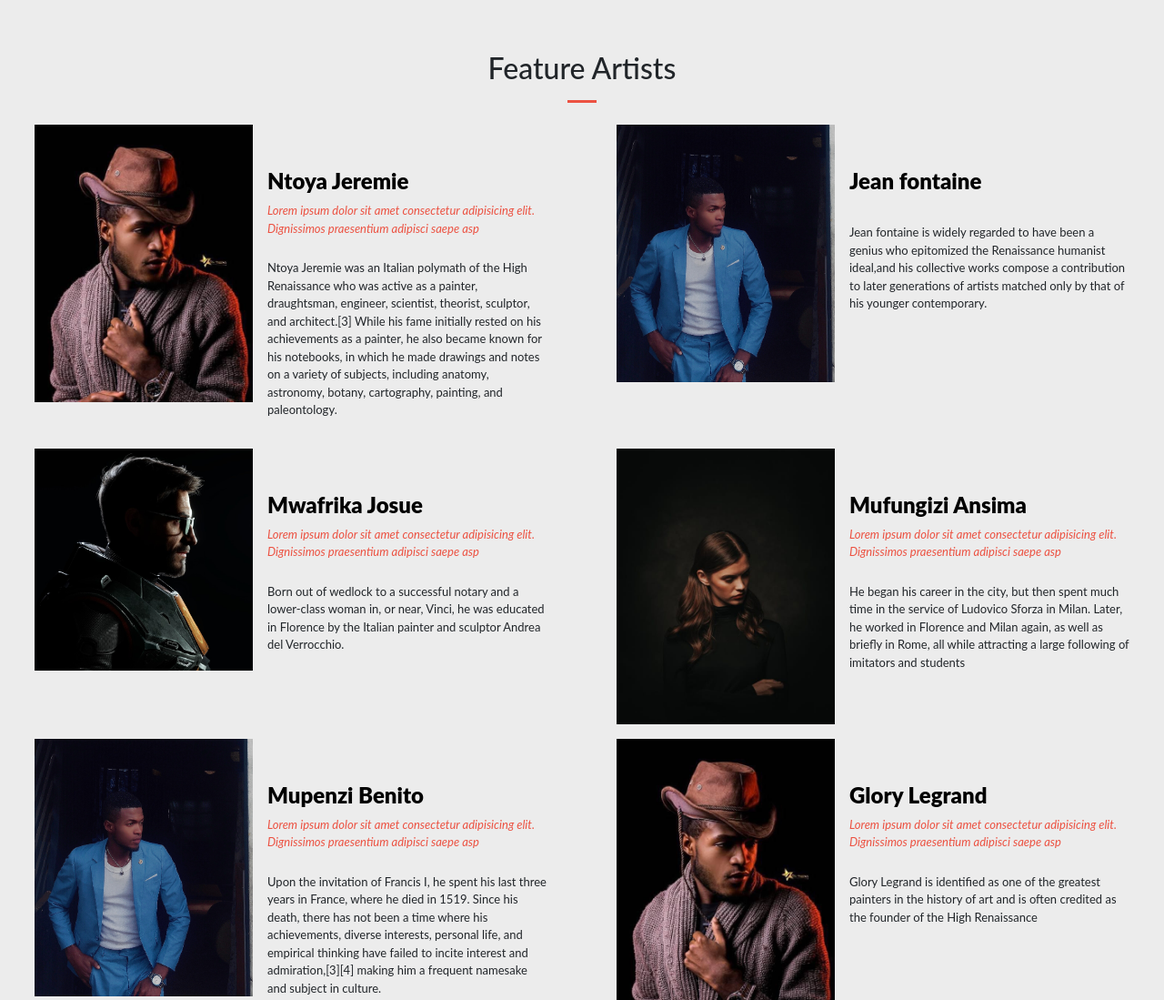
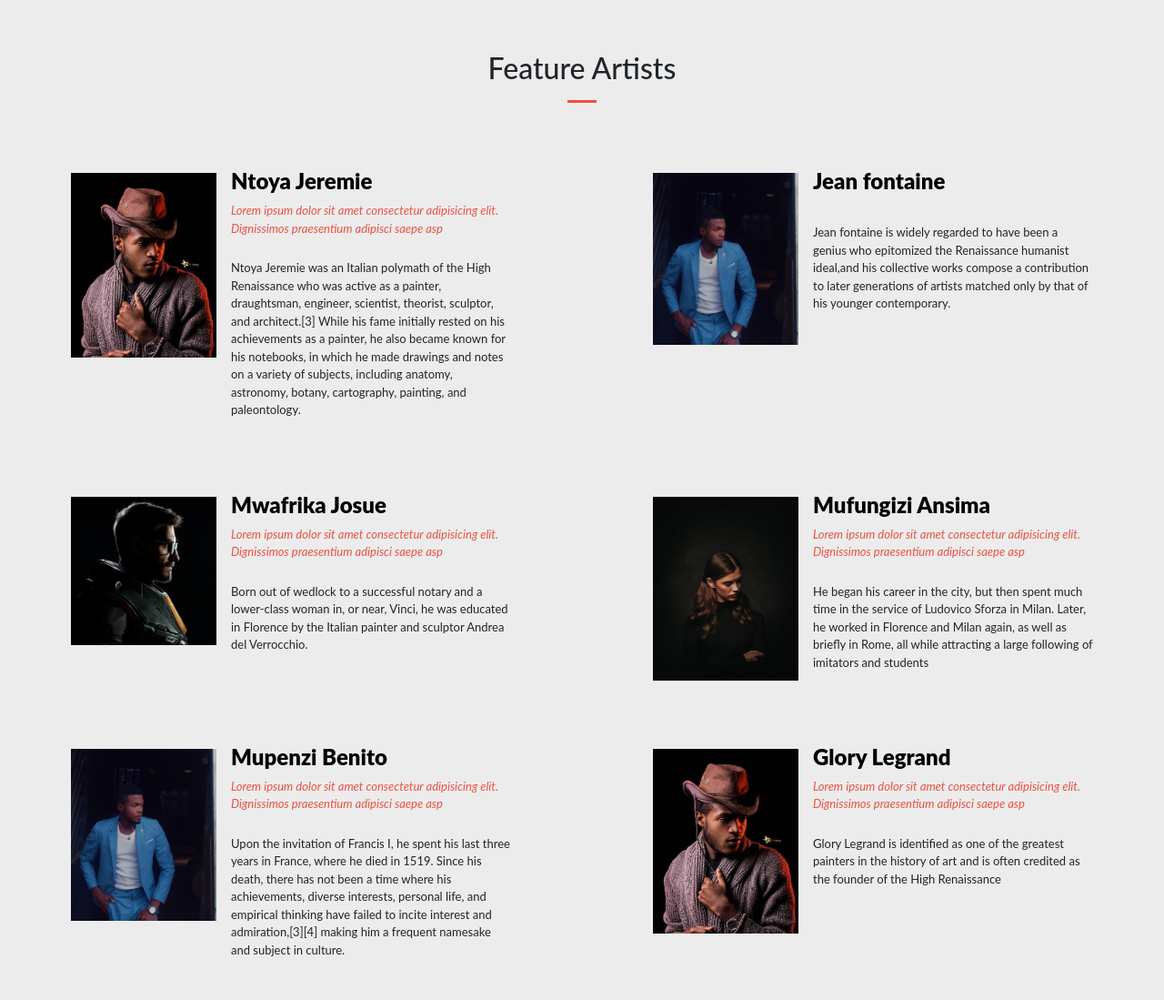
Before and after one commit to GloireIrenge/Art-exhibition-project, a website: page index.html in a window 1280 px wide. Shown: the part 1280-2379 px from the top of the page at 91% size. Drawn offline with nearby package versions, Linux system fonts and the light colour scheme; a web font is replaced by a local one.

Commit message:
Update home page styles

```diff
--- a/css/main.css
+++ b/css/main.css
@@ -205,7 +205,8 @@ footer {
 }
 
 .img-games {
-  max-width: 30vh !important;
+  max-width: 20vh !important;
+  padding-top:30%;
 }
 
 .partners-section {
```
